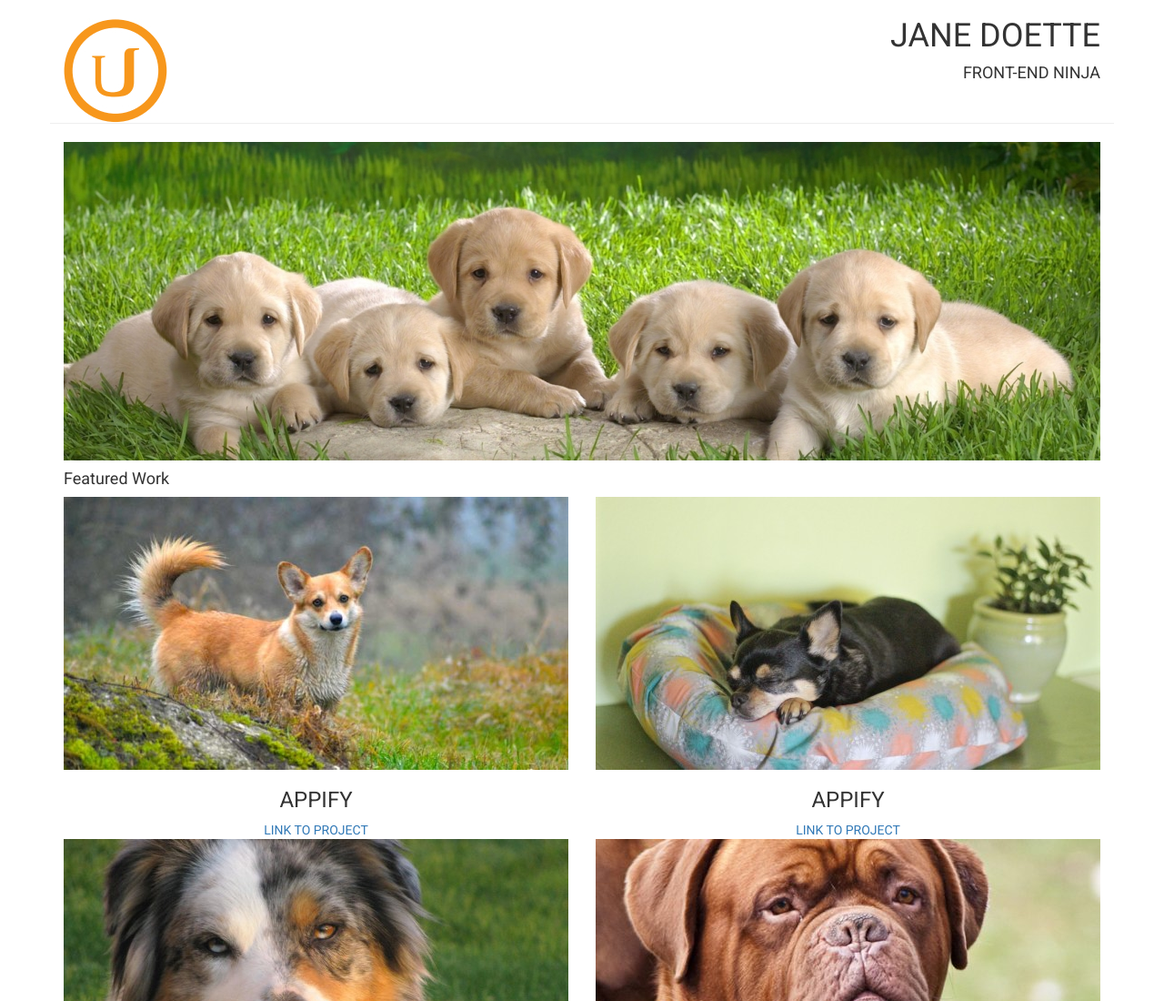
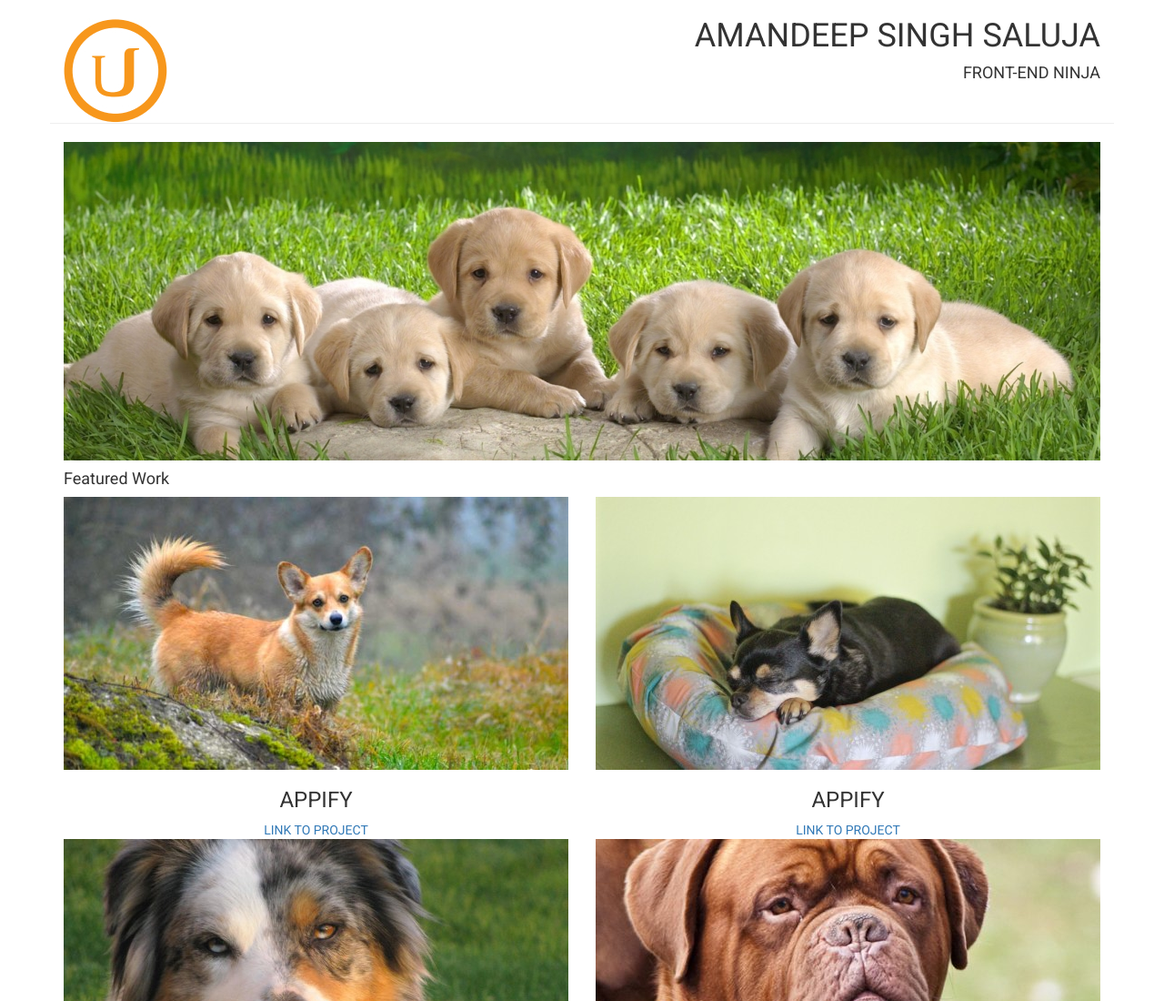
Before and after one commit to SINGH-DEVELOPER/my-portfolio-project, a plain HTML site: page index.html in a window 1280 px wide. Shown: the top 1100 px of the page at 91% size. Drawn offline with Linux system fonts and the light colour scheme.

Commit message:
Name changed

```diff
--- a/index.html
+++ b/index.html
@@ -15,7 +15,7 @@
 					<img class="title-logo" src="images/logo.jpg">
 				</div>
 				<div class="col-md-6 text-right text-uppercase">
-					<h1 class="text-thin text-super">Jane Doette</h1>
+					<h1 class="text-thin text-super">Amandeep Singh Saluja</h1>
 					<h4 class="">Front-end Ninja</h4>
 				</div>
 				<hr>
```
